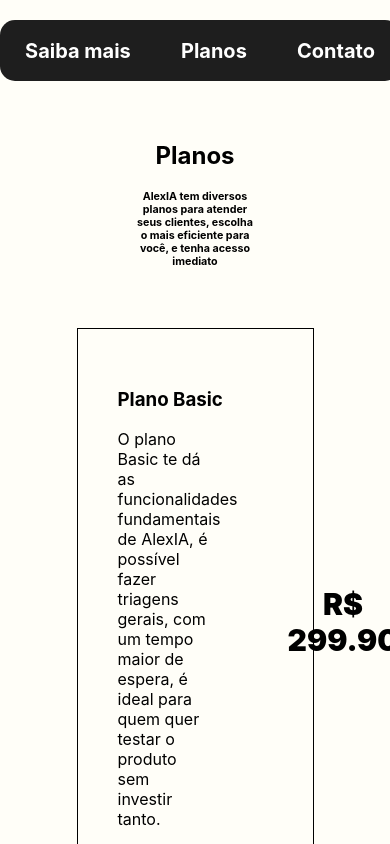
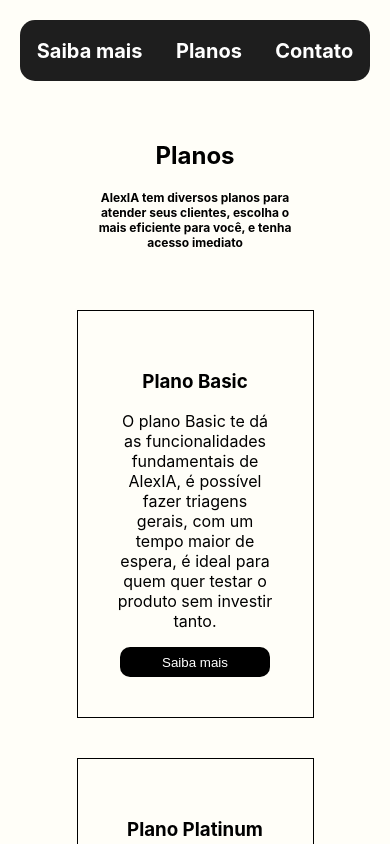
Before and after one commit to getulio-souza/alexIA-app, a React (Create React App) app: page /plans in a window 390 px wide. Shown: the top 844 px of the page. Built offline with nearby package versions, Linux system fonts and the light colour scheme.

Commit message:
bugfix: plans-responsive

```diff
--- a/src/components/navbar/navbar.styles.js
+++ b/src/components/navbar/navbar.styles.js
@@ -11,7 +11,7 @@ export const HomeNavbar = styled.div`
   margin-top: 20px;
   border-radius:15px;
   @media(max-width:900px){
-    width: 400px;
+    width: 350px;
   }
 `;
 
--- a/src/components/plans/plans.styles.js
+++ b/src/components/plans/plans.styles.js
@@ -11,8 +11,12 @@ export const PlansSubtitle = styled.h6`
   text-align:center;
   min-width:30%;
   width:30%;
-  max-width:30%;
+  max-width:50%;
   margin:0 auto;
+  font-size: 12px;
+  @media(max-width:900px){
+    width:100%;
+  }
 `;
 
 export const SinglePlanContainer = styled.div`
@@ -25,6 +29,8 @@ export const SinglePlanContainer = styled.div`
 
 export const SinglePlan = styled.div`
   width: 50%;
+  max-width:50%;
+  min-width:50%;
   margin: 0 auto;
   display: flex;
   align-items:center;
@@ -35,11 +41,18 @@ export const SinglePlan = styled.div`
 
 export const SinglePlanBox = styled.div`
   padding: 20px;
+  @media(max-width:900px){
+    text-align:center;
+  }
 `;
 
 export const SinglePlanTitle = styled.h3``;
+
 export const SinglePlanDescription = styled.p`
   width:60%;
+  @media(max-width:900px){
+    width:100%;
+  }
 `;
 export const SinglePlanBtn = styled.button`
   border: none;
@@ -59,6 +72,9 @@ export const SinglePlanPriceBox = styled.div`
   display: flex;
   flex-direction: column;
   align-items:center;
+  @media(max-width:900px){
+    display:none;
+  }
 `
 
 export const SinglePlanPrice = styled.div`
```
